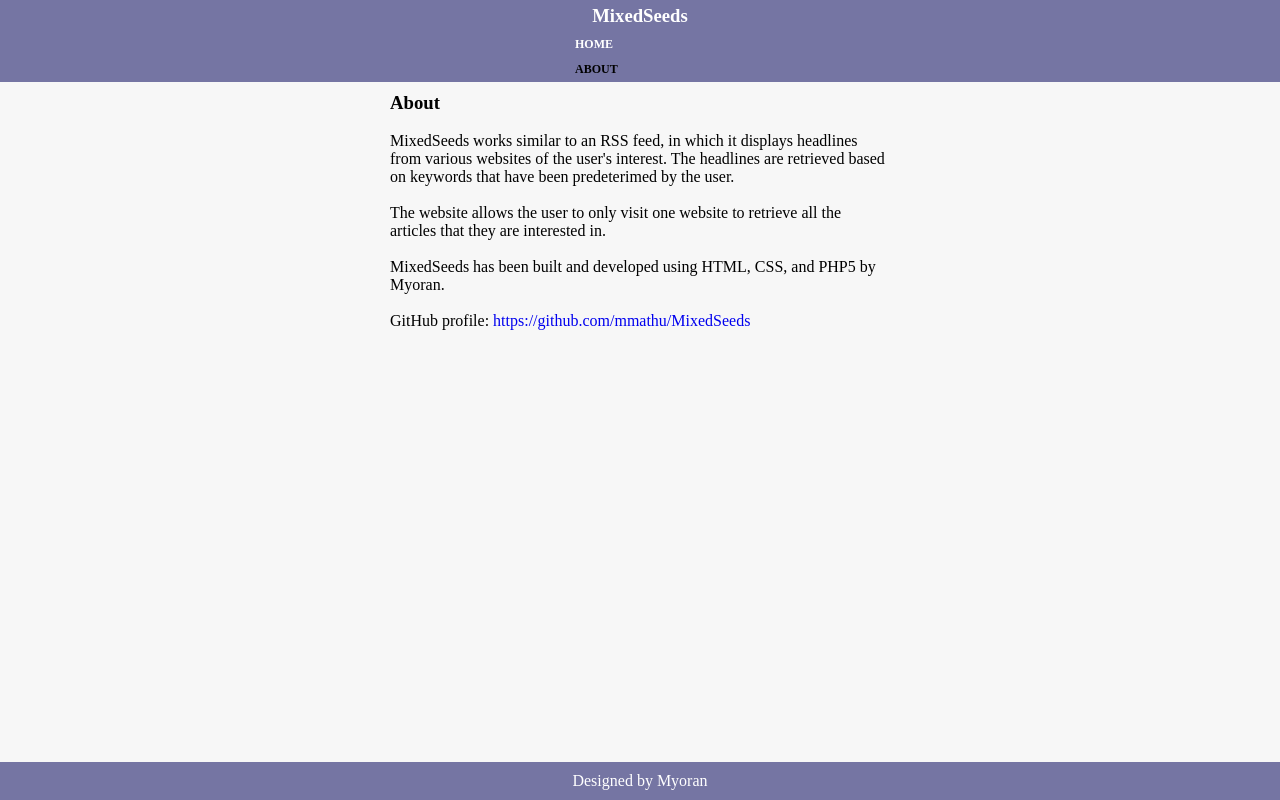
After one commit to mmathu/MixedSeeds, a PHP site: page /html/about.html in a window 1280 px wide. The commit adds this page. Run offline with PHP 8.4, Linux system fonts and the light colour scheme.

Commit message:
'About us' created and menu system in place
Css for menu is in place.
A very brief 'about us' page has been created

```diff
--- a/css/MixedSeeds.css
+++ b/css/MixedSeeds.css
@@ -3,21 +3,62 @@
 	margin: 0;
 }
 
-body, header, footer{
+ header, footer{
 	display: block;
 }
 
 
 
 body{
+		display: block;
 		background-color: rgb(247, 247, 247);
 }
 
 
 header{
 	background-color: rgb(117, 117, 163);
-	padding:20px;
 }
+
+nav ul{
+	list-style-type: none;
+	 overflow: hidden;
+}
+
+nav li{
+	text-align: center;
+}
+
+.contentWrapper nav{
+	max-width: 180px;
+	margin: 0 auto;
+}
+
+
+header nav li a {
+    display: block;
+    padding: 5px 25px;
+    float:left;
+	color: white;
+	font-size: 12px;
+	font-weight: bold;
+}
+
+
+header h3{
+	text-align: center;
+	padding: 5px;
+	color: white;
+}
+
+header nav li a:hover {
+    color: rgb(217, 217, 217);
+}
+
+.active{
+	color:black;
+}
+
+
 
 .contentWrapper{
 	max-width: 1020px;
@@ -66,11 +107,24 @@ a{
 	text-decoration: none;
 }
 
+/**/
+
+#aboutContent{
+	padding: 10px;
+	margin: 0 auto;
+	max-width: 500px;
+}
+
+
 footer{
+	position: absolute;
+	bottom: 0px;
+	left: 0px;
+	right: 0px;
 	margin-top: 5px;
 	padding-top: 10px;
 	padding-bottom: 10px;
 	background-color: rgb(117, 117, 163);
-	bottom: 1px;
 	text-align: center;
+	color: white;
 }
--- /dev/null
+++ b/html/about.html
@@ -0,0 +1,48 @@
+<!DOCTYPE html>
+<html>
+<head>
+	<title> About Us </title>
+	<link rel="stylesheet" type="text/css" href="../css/MixedSeeds.css">
+	<meta name="viewport" content="width=device-width, initial-scale=1.0">
+</head>
+
+<body>
+
+	<header>
+		<div class="contentWrapper">
+			<h3>MixedSeeds</h3>
+			<nav>
+				<ul>
+					<li><a href="../index.php">HOME</a></li>
+					<li><a class="active">ABOUT</a></li>
+				</ul>
+			</nav>
+		</div>
+	</header>
+
+
+	<div class="contentWrapper">
+		<section class="infoContent" id="aboutContent" >
+			<h3>About</h3>
+			<br>
+			<p>MixedSeeds works similar to an RSS feed, in which it displays headlines from various websites of the user's interest. The headlines are retrieved based on keywords that have been predeterimed by the user.</p>
+			</br>
+			<p>
+			The website allows the user to only visit one website to retrieve all the articles that they are interested in.
+			</p>
+			<br>
+			<p>MixedSeeds has been built and developed using HTML, CSS, and PHP5 by Myoran. </p>
+			<br>
+			<p>GitHub profile: <a href='https://github.com/mmathu/MixedSeeds' target='_blank'>https://github.com/mmathu/MixedSeeds</a></p>
+		</section>
+	</div>
+
+	<footer>
+		<p> Designed by Myoran </p>
+	</footer>
+
+
+
+</body>
+
+</html>
```
Also changed, not shown: NOTINUSEindex.php (added, +63 -0 lines), index.php (+44 -52 lines), protoindex.php (deleted, +0 -49 lines).
